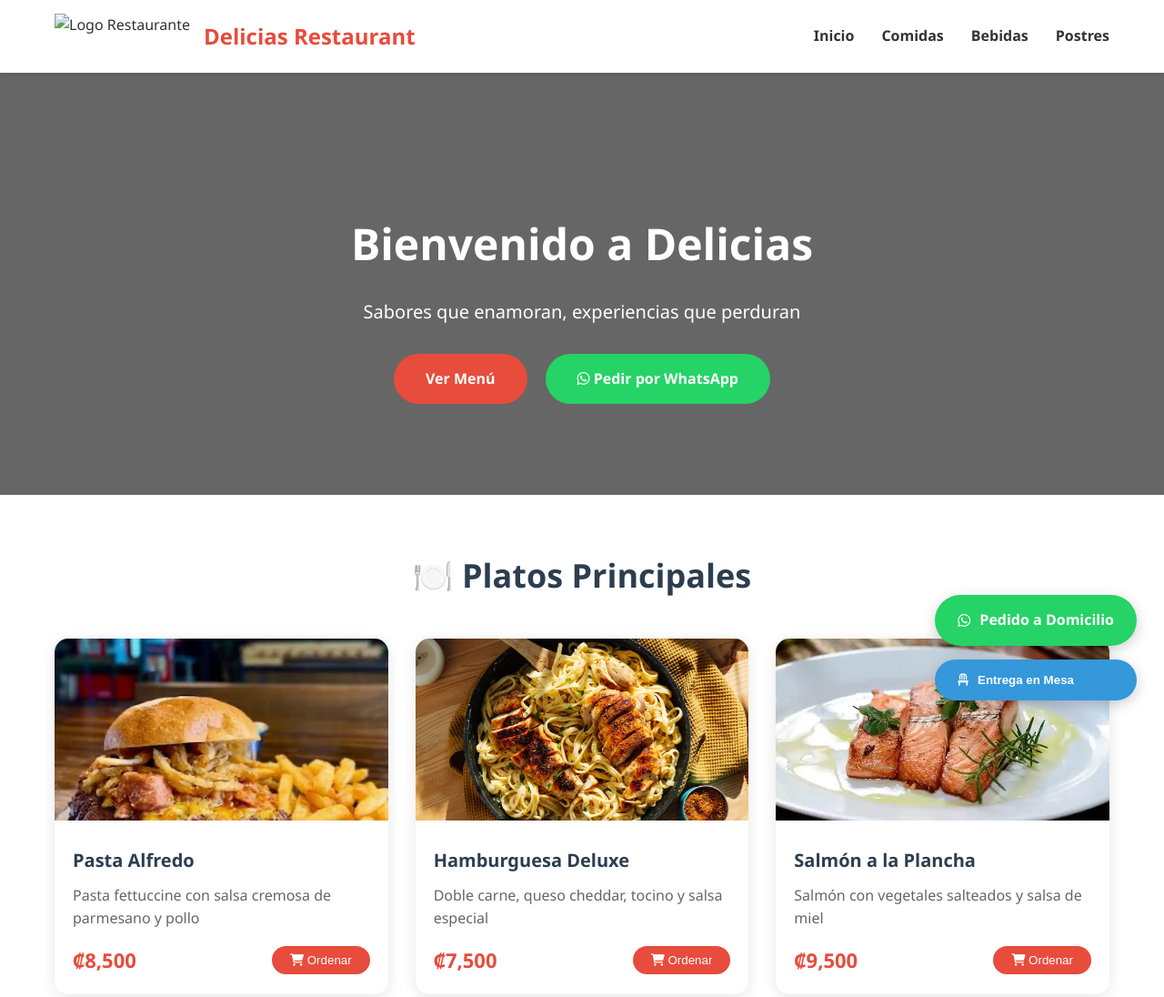
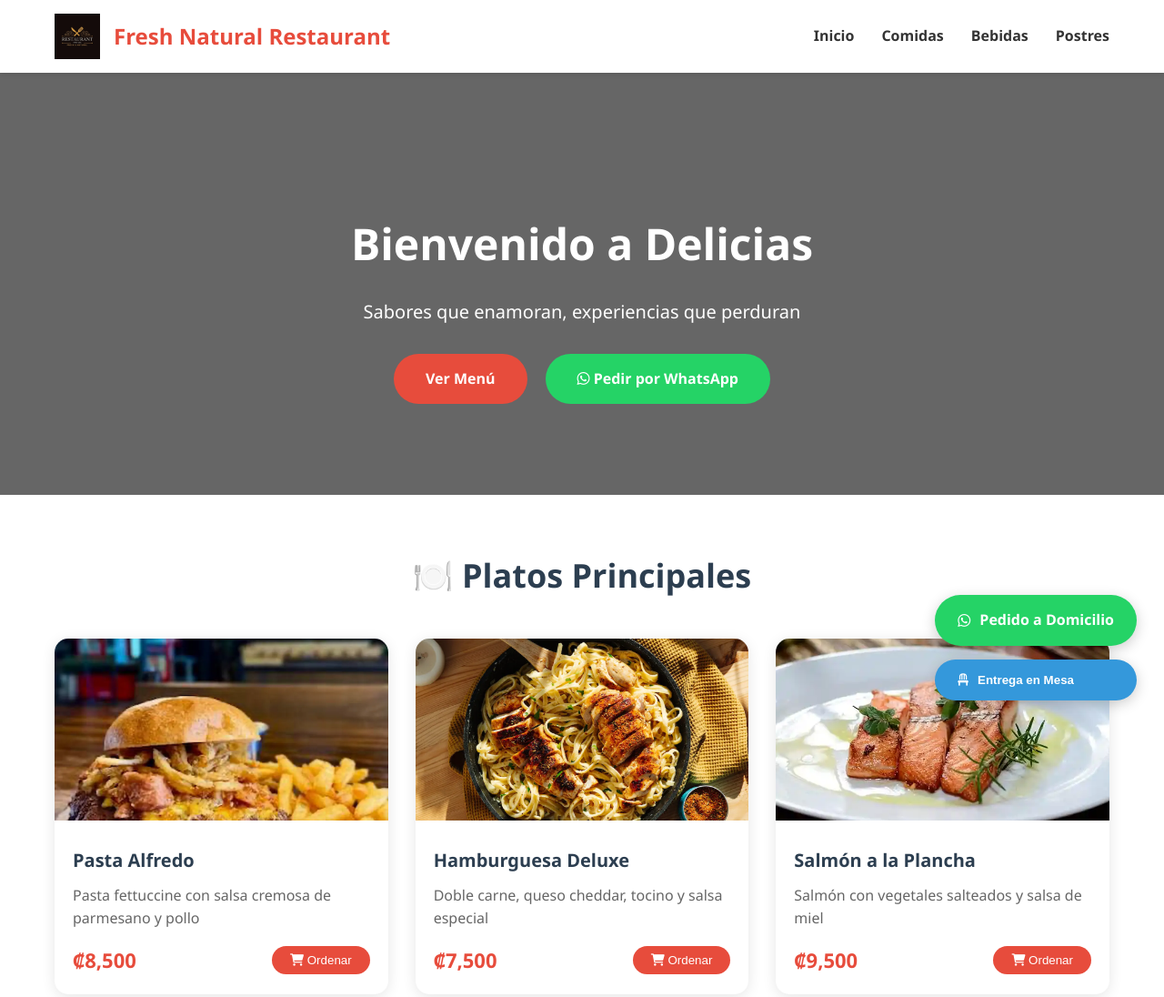
Before and after one commit to tavoramirezmusico-hub/menu-restaurante, a plain HTML site: page index.html in a window 1280 px wide. Shown: the top 1096 px of the page at 91% size. Drawn offline with Linux system fonts and the light colour scheme.

Commit message:
Update logo image and restaurant name in index.html

```diff
--- a/index.html
+++ b/index.html
@@ -12,8 +12,8 @@
     <header>
         <div class="container">
             <div class="logo">
-                <img src="img/logo.png" alt="Logo Restaurante">
-                <h1>Delicias Restaurant</h1>
+                <img src="img/logo.webp" alt="Logo Restaurante">
+                <h1>Fresh Natural Restaurant</h1>
             </div>
             <nav>
                 <ul>
```
